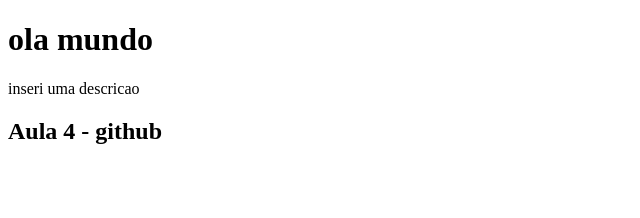
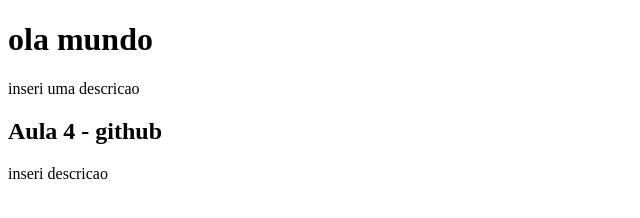
Before and after one commit to filipesoutoobaldia/aula4, a plain HTML site: page index.html in a window 1280 px wide. Shown: the whole page, without its empty margins (0-640 px from the left). Drawn offline with Linux system fonts and the light colour scheme.

Commit message:
inseri novamente

```diff
--- a/index.html
+++ b/index.html
@@ -10,5 +10,7 @@
     <p> inseri uma descricao</p>
 
     <h2>Aula 4 - github</h2>
+
+    <p> inseri descricao</p>
 </body>
 </html>
```
